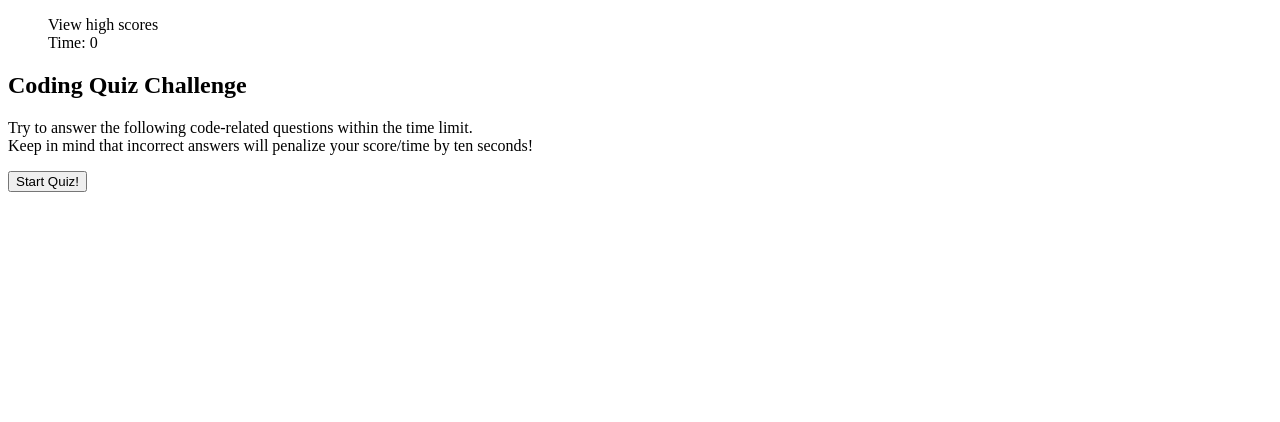
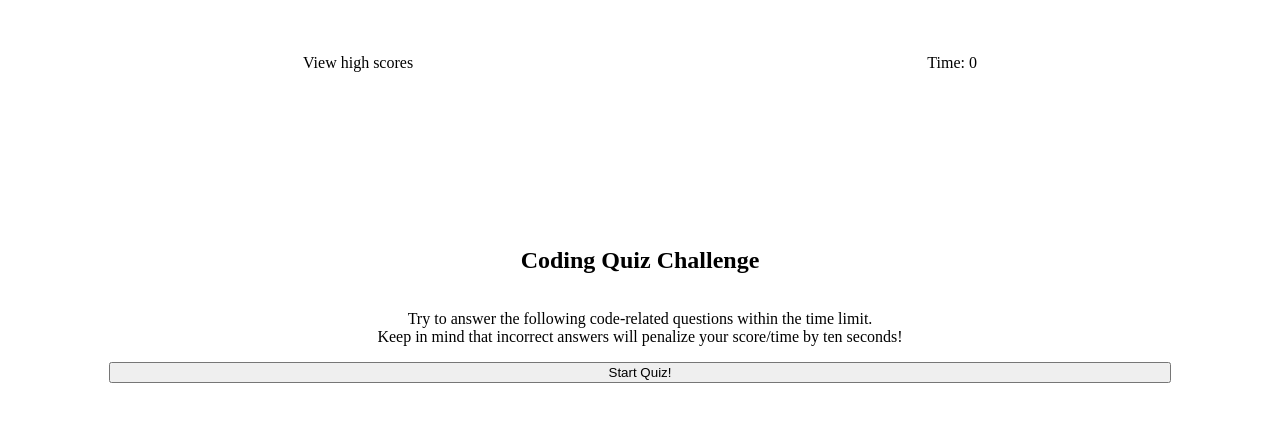
Before and after one commit to abbyjo/quiz-me, a plain HTML site: page index.html in a window 1280 px wide. Drawn offline with Linux system fonts and the light colour scheme.

Commit message:
Positioned elements

```diff
--- a/assets/css/style.css
+++ b/assets/css/style.css
@@ -1,3 +1,15 @@
 *{
     list-style: none;
 }
+
+header ul {
+    display: flex;
+    justify-content: space-around;
+    padding:3%;
+}
+section {
+    display: flex;
+    flex-direction: column;
+    text-align: center;
+    padding: 8%;
+}
```
